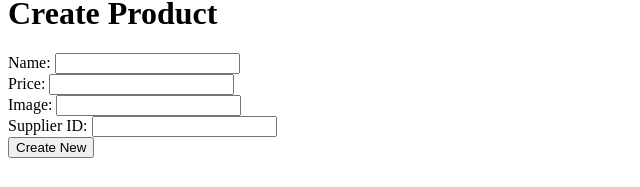
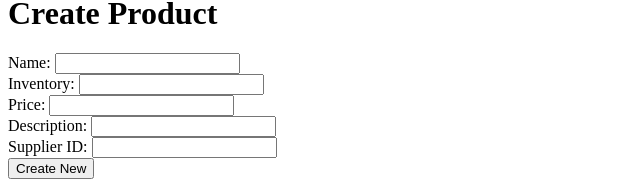
Before and after one commit to zackvalavanis/Mini-Capstone-Frontend, a React (Vite) app: page /LoginPage in a window 1280 px wide. Shown: the part 491-678 px from the top of the page, without its empty margins (0-640 px from the left). Built offline with nearby package versions, Linux system fonts and the light colour scheme; no server answers.

Commit message:
added create functionality ex images

```diff
--- a/src/ProductsNew.jsx
+++ b/src/ProductsNew.jsx
@@ -4,7 +4,6 @@ export function ProductsNew ({onCreate}) {
     event.preventDefault();
     const params = new FormData(event.target);
     onCreate(params, () => event.target.reset());
-
   }
   return (
     <div>
@@ -14,10 +13,13 @@ export function ProductsNew ({onCreate}) {
             Name: <input name='name' id='name' type='text' />
           </div>
           <div>
+            Inventory: <input name='inventory' type='text' />
+          </div>
+          <div>
             Price: <input name='price' id='price' type='text' />
           </div>
           <div>
-            Image: <input name='image' id='image' type='text' />
+            Description: <input name='description' id='description' type='text' />
           </div>
           <div>
             Supplier ID: <input name='supplier_id' id='supplier_id' type='text' />
```
